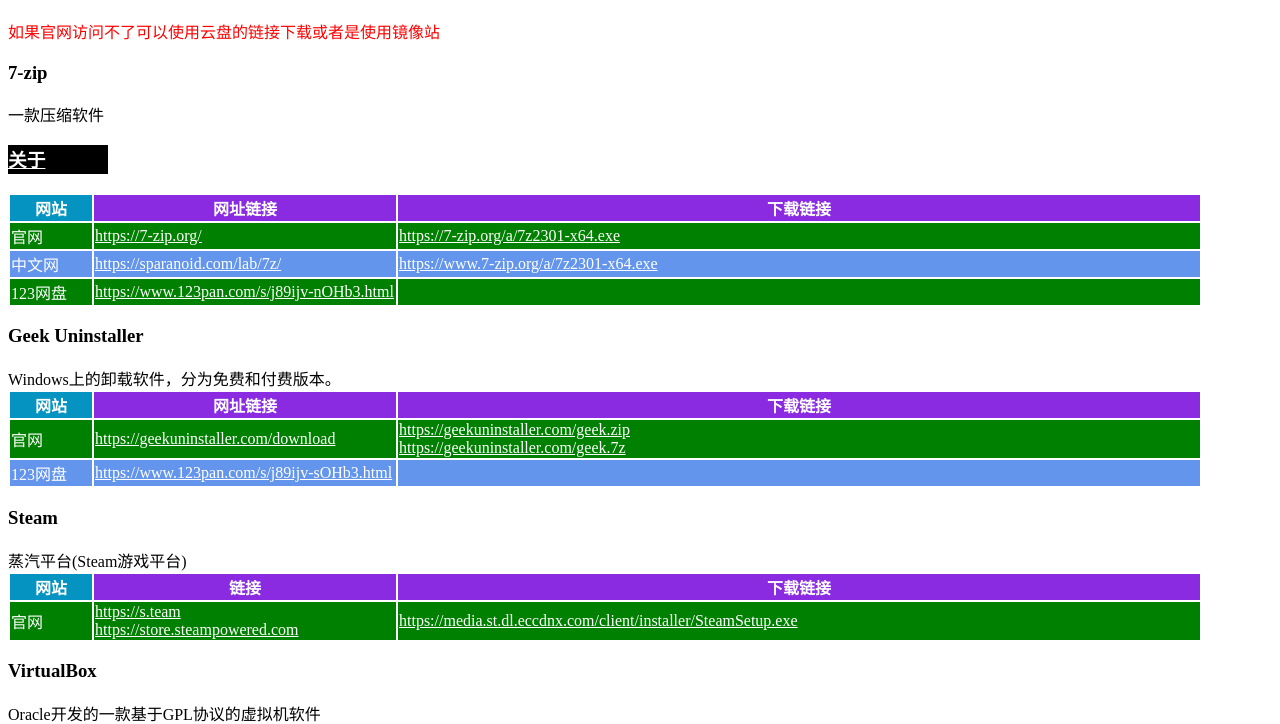
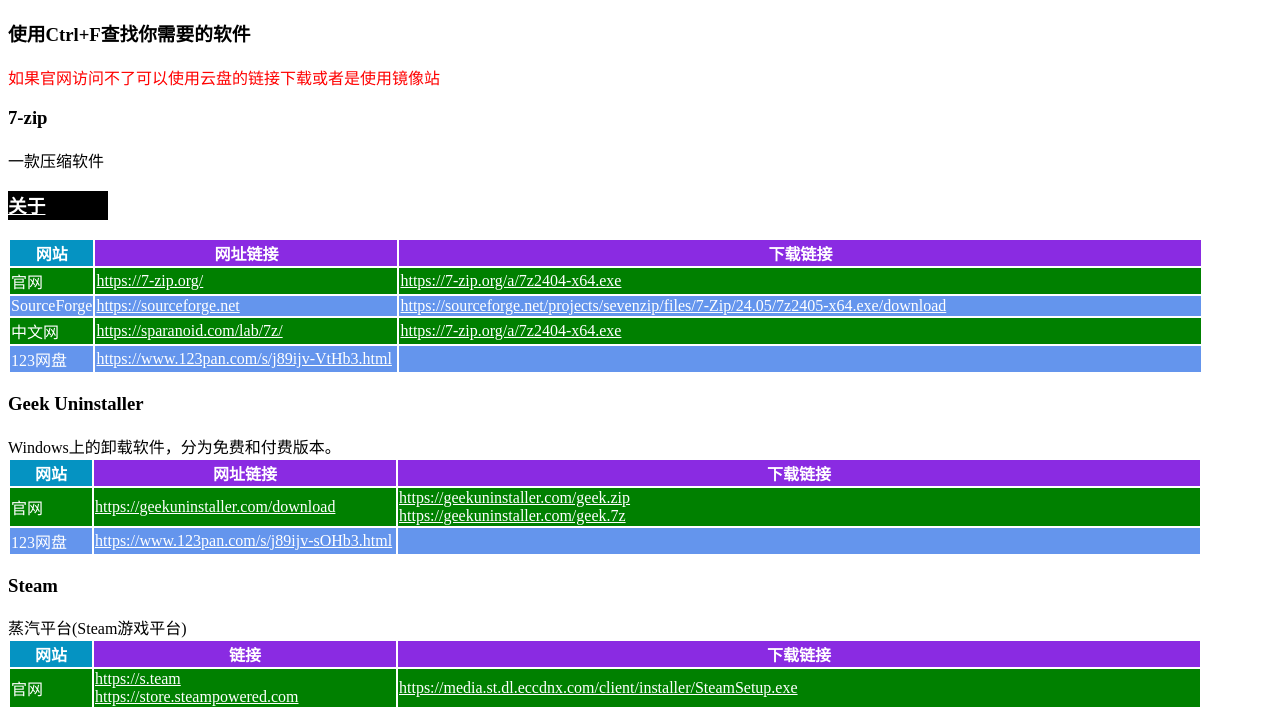
Before and after one commit to Mlsac/mlsac.github.io, a plain HTML site: page index.html in a window 1280 px wide. Shown: the part 70-794 px from the top of the page. Drawn offline with Linux system fonts and the light colour scheme.

Commit message:
更新
更新了7-zip下载链接

```diff
--- a/index.html
+++ b/index.html
@@ -1,5 +1,5 @@
 <!DOCTYPE html>
-<html lang="zh_CN">
+<html lang="zh_cmn-hans">
     <head>
         <meta charset="UTF-8">
         <meta name="viewport" content="width=device-width, initial-scale=1.0">
@@ -8,6 +8,7 @@
     </head>
     <body>
         <h1>下面是一些软件下载连接</h1>
+        <h3>使用Ctrl+F查找你需要的软件</h3>
         <span class="cron">如果官网访问不了可以使用云盘的链接下载或者是使用镜像站</span>
         <!-- <input type="text" id="sch" onkeydown="malloc(this.value)"> -->
         <div class="box" id="7zip">
@@ -25,17 +26,28 @@
                 <tbody>
                     <tr>
                         <td>官网</td>
-                        <td><a href="https://7-zip.org/" target="_blank">https://7-zip.org/</a></td>
-                        <td><a href="https://7-zip.org/a/7z2301-x64.exe" target="_blank">https://7-zip.org/a/7z2301-x64.exe</a></td>
+                        <td>
+                            <a href="https://7-zip.org/" target="_blank">https://7-zip.org/</a>
+                        </td>
+                        <td>
+                            <a href="https://7-zip.org/a/7z2404-x64.exe" target="_blank">https://7-zip.org/a/7z2404-x64.exe</a>
+                        </td>
+                    </tr>
+                    <tr>
+                        <td>SourceForge</td>
+                        <td>
+                            <a href="https://sourceforge.net/projects/sevenzip/files/7-Zip/">https://sourceforge.net</a>
+                        </td>
+                        <td><a href="https://sourceforge.net/projects/sevenzip/files/7-Zip/24.05/7z2405-x64.exe/download">https://sourceforge.net/projects/sevenzip/files/7-Zip/24.05/7z2405-x64.exe/download</a></td>
                     </tr>
                     <tr>
                         <td>中文网</td>
                         <td><a href="https://sparanoid.com/lab/7z/" target="_blank">https://sparanoid.com/lab/7z/</a></td>
-                        <td><a href="https://www.7-zip.org/a/7z2301-x64.exe" target="_blank">https://www.7-zip.org/a/7z2301-x64.exe</a></td>
+                        <td><a href="https://7-zip.org/a/7z2404-x64.exe" target="_blank">https://7-zip.org/a/7z2404-x64.exe</a></td>
                     </tr>
                     <tr>
                         <td>123网盘</td>
-                        <td><a href="https://www.123pan.com/s/j89ijv-nOHb3.html" target="_blank">https://www.123pan.com/s/j89ijv-nOHb3.html</a></td>
+                        <td><a href="https://www.123pan.com/s/j89ijv-VtHb3.html" target="_blank">https://www.123pan.com/s/j89ijv-VtHb3.html</a></td>
                         <td></td>
                     </tr>
                 </tbody>
```
